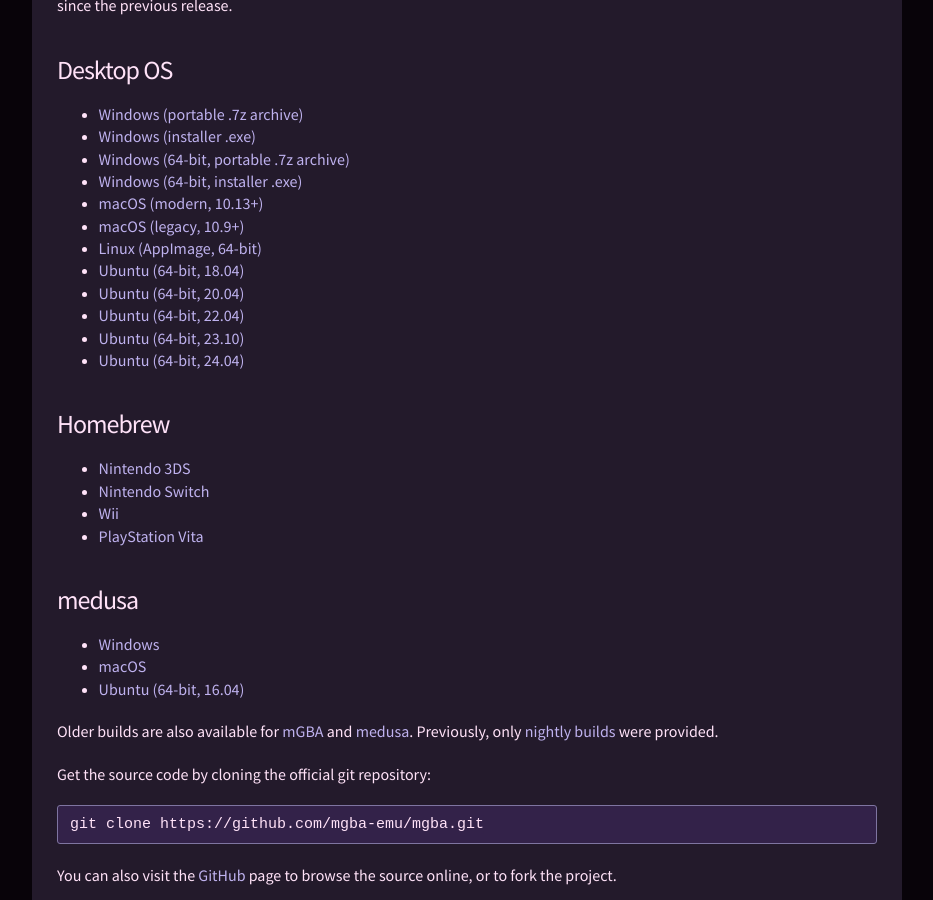
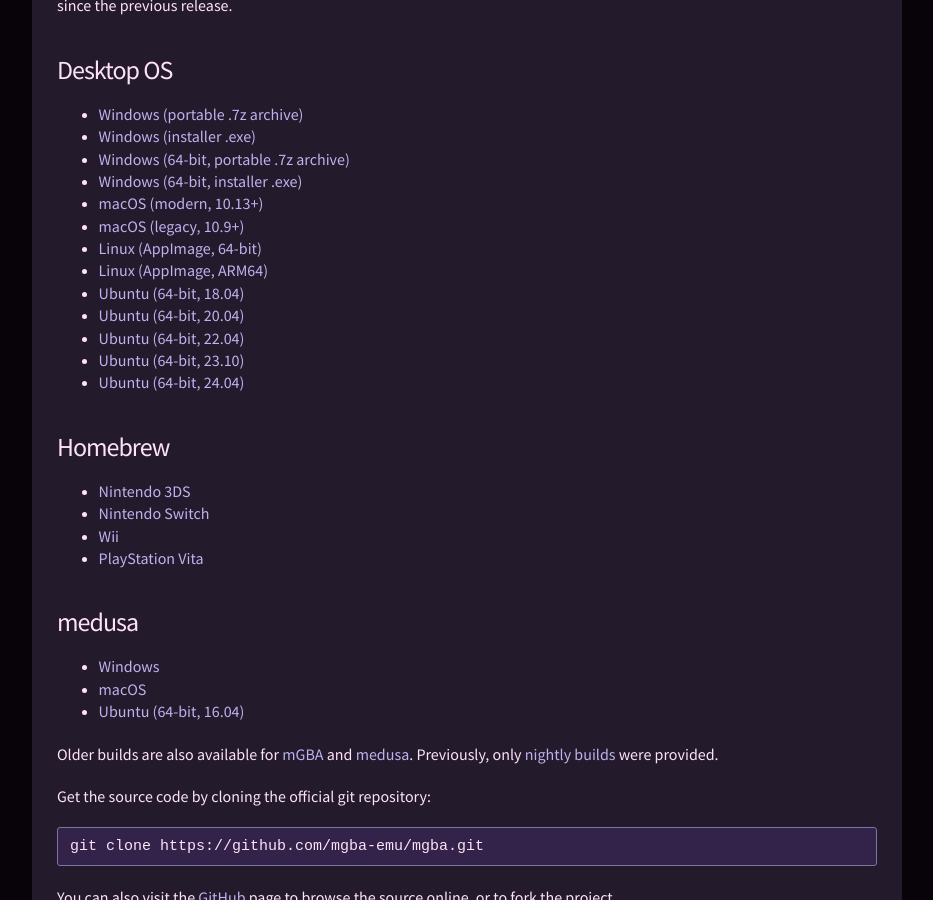
Before and after one commit to mgba-emu/www, a Jekyll site: the page built from downloads.markdown, in a window 1280 px wide and 900 px high, scrolled down 1541 px. Shown: the whole window, without its empty margins (77-1010 px from the left). Built offline with Jekyll 4.4.1, drawn with Linux system fonts in a browser that asks for light colours; the table of contents is made by our own code.

Commit message:
appimage-arm64 lives

```diff
--- a/_data/platforms.yml
+++ b/_data/platforms.yml
@@ -24,6 +24,7 @@
     active: True
   appimage-arm64:
     readable: "Linux (AppImage, ARM64)"
+    active: True
   ubuntu64-trusty:
     readable: "Ubuntu (14.04, 64-bit)"
   ubuntu64-vivid:
--- a/downloads.markdown
+++ b/downloads.markdown
@@ -68,6 +68,7 @@
 * [macOS (modern, 10.13+)](https://s3.amazonaws.com/mgba/mGBA-build-latest-macos.dmg)
 * [macOS (legacy, 10.9+)](https://s3.amazonaws.com/mgba/mGBA-build-latest-osx.dmg)
 * [Linux (AppImage, 64-bit)](https://s3.amazonaws.com/mgba/mGBA-build-latest-appimage-x64.appimage)
+* [Linux (AppImage, ARM64)](https://s3.amazonaws.com/mgba/mGBA-build-latest-appimage-arm64.appimage)
 * [Ubuntu (64-bit, 18.04)](https://s3.amazonaws.com/mgba/mGBA-build-latest-ubuntu64-bionic.tar.xz)
 * [Ubuntu (64-bit, 20.04)](https://s3.amazonaws.com/mgba/mGBA-build-latest-ubuntu64-focal.tar.xz)
 * [Ubuntu (64-bit, 22.04)](https://s3.amazonaws.com/mgba/mGBA-build-latest-ubuntu64-jammy.tar.xz)
```
